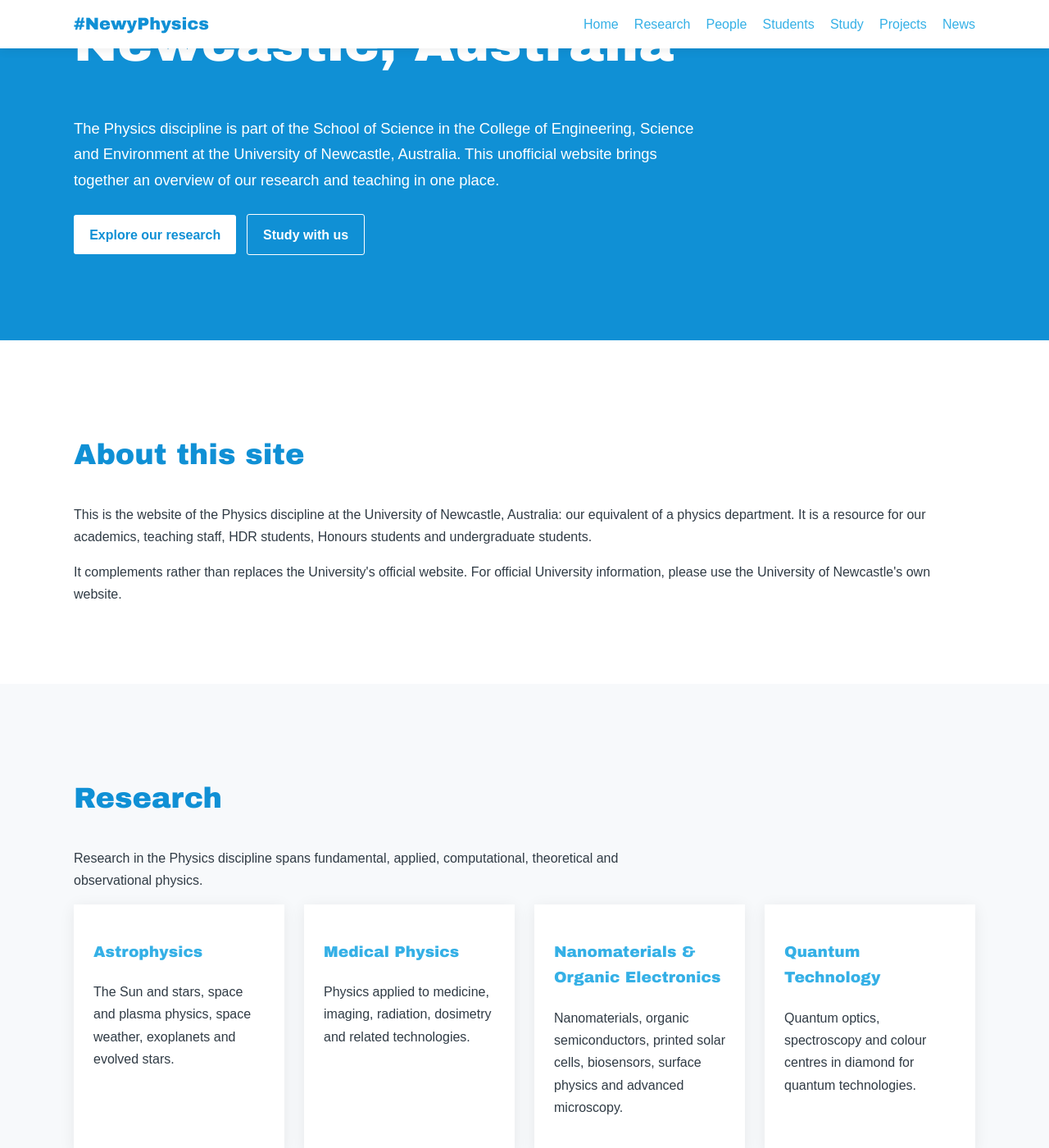
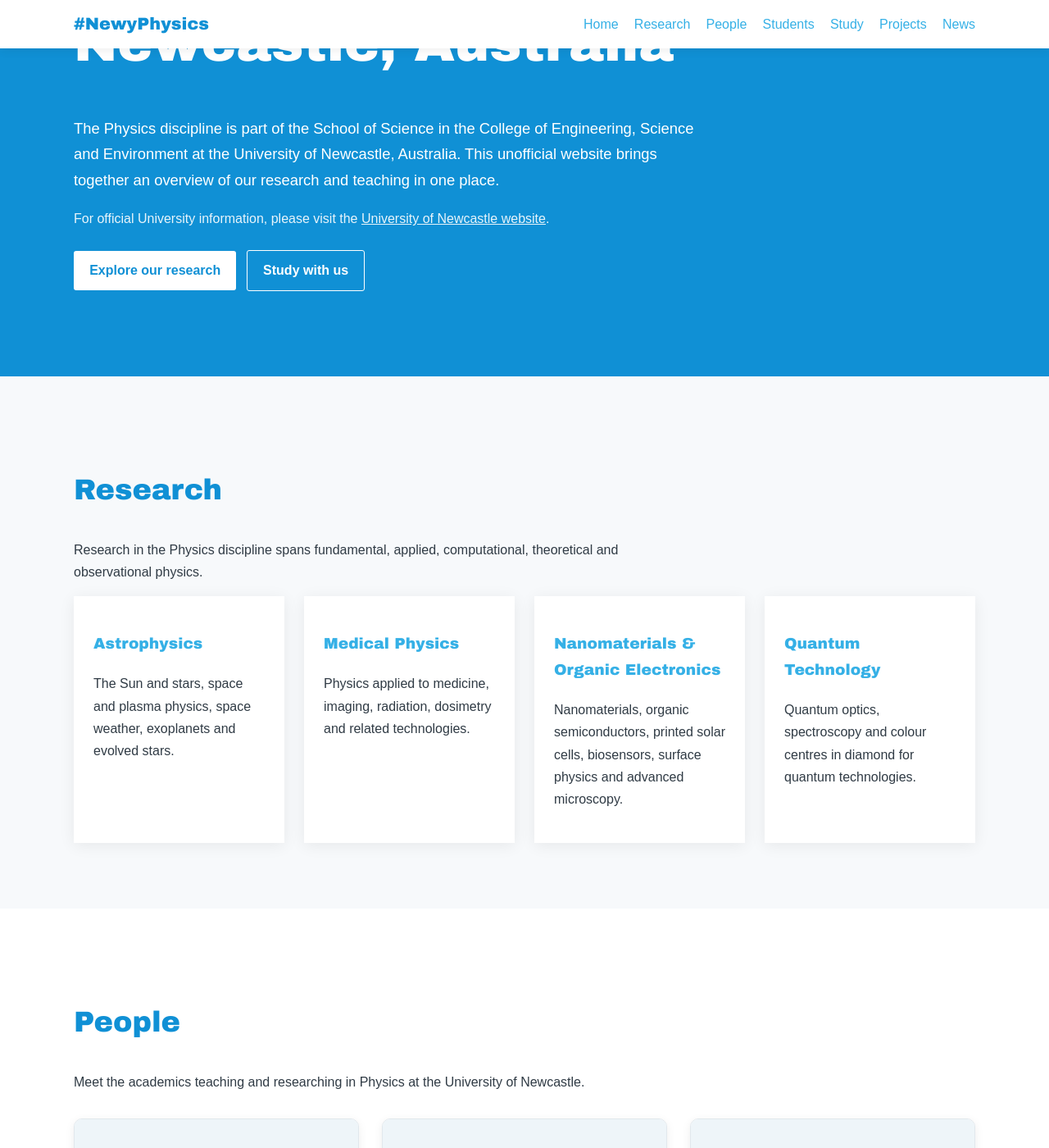
Before and after one commit to NewyPhysics/unofficial_homepage, a Jekyll site: the page built from index.html, in a window 1280 px wide and 1400 px high, scrolled down 463 px. Shown: the whole window at 82% size. Built offline with Jekyll 4.4.1, drawn with Linux system fonts in a browser that asks for light colours.

Commit message:
Remove About section; point to the official University website from the banner
Co-Authored-By: Claude Opus 5.5 <noreply@anthropic.com>
Claude-Session: https://claude.ai/code/session_01LYcBCLwvG5rvH6dJMd99nN

```diff
--- a/assets/css/style.css
+++ b/assets/css/style.css
@@ -14,6 +14,8 @@ a:hover { text-decoration:underline; }
 .eyebrow { letter-spacing:.15em; font-weight:bold; }
 .unofficial-inline { max-width:800px; }
 .hero .lead { max-width:760px; font-size:1.15rem; }
+.hero-note { max-width:760px; opacity:.9; }
+.hero a:not(.btn) { color:#fff; text-decoration:underline; }
 .btn { display:inline-block; margin:.5rem .5rem .5rem 0; padding:.65rem 1.2rem; border-radius:3px; background:#fff; color:var(--uon-blue); font-weight:bold; }
 .btn.secondary { background:transparent; color:inherit; border:1px solid currentColor; }
 .section { padding:5rem 0; }
--- a/index.html
+++ b/index.html
@@ -7,16 +7,9 @@ title: Home
     <p class="eyebrow">PHYSICS · UNIVERSITY OF NEWCASTLE</p>
     <h1>Physics at the University of Newcastle, Australia</h1>
     <p class="lead">The Physics discipline is part of the School of Science in the College of Engineering, Science and Environment at the University of Newcastle, Australia. This unofficial website brings together an overview of our research and teaching in one place.</p>
+    <p class="hero-note">For official University information, please visit the <a href="https://www.newcastle.edu.au/">University of Newcastle website</a>.</p>
     <a class="btn" href="#research">Explore our research</a>
     <a class="btn secondary" href="#study">Study with us</a>
-  </div>
-</section>
-
-<section id="about" class="section">
-  <div class="container">
-    <h2>About this site</h2>
-    <p>This is the website of the Physics discipline at the University of Newcastle, Australia: our equivalent of a physics department. It is a resource for our academics, teaching staff, HDR students, Honours students and undergraduate students.</p>
-    <p>It complements rather than replaces the University's official website. For official University information, please use the University of Newcastle's own website.</p>
   </div>
 </section>
 
```
